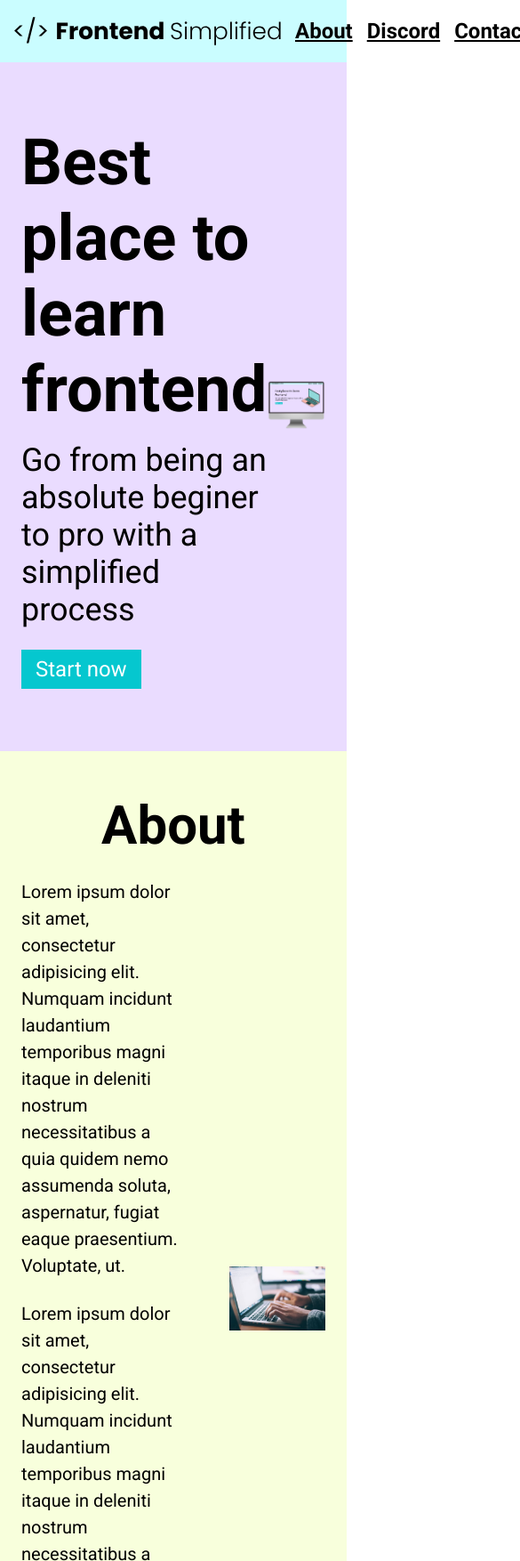
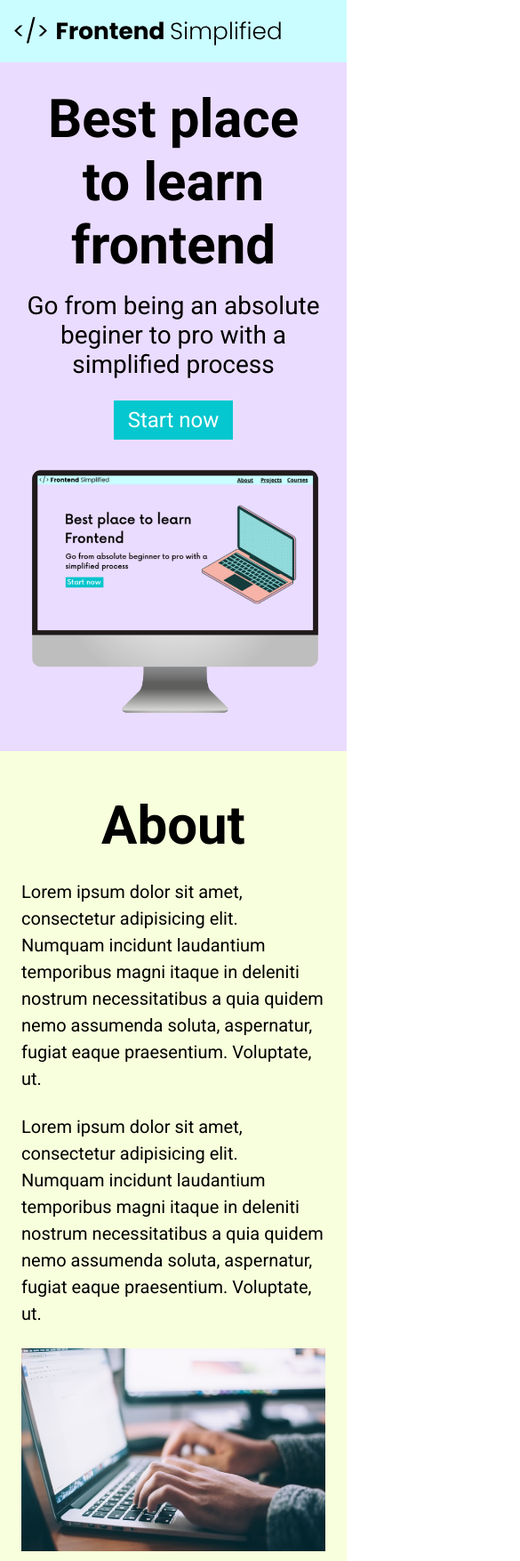
Before and after one commit to Phalcin/Other-Projects, a plain HTML site: page Html Practice/index.html in a window 390 px wide. Shown: the top 1754 px of the page at 89% size, 585 px wide, since content can reach past the window. Drawn offline with Linux system fonts and the light colour scheme.

Commit message:
full html and css finished

```diff
--- a/Html Practice/index.html
+++ b/Html Practice/index.html
@@ -21,10 +21,10 @@
     </nav>
     <header>
       <div class="row">
-        <div>
+        <div class="home__description">
           <h1>Best place to learn frontend</h1>
           <p class="sub-header">Go from being an absolute beginer to pro with a simplified process</p>
-          <button>Start now</button>
+          <button class="home__description--btn">Start now</button>
         </div>
         <figure>
           <img src="./assets/laptop.png" alt="Home page image">
--- a/Html Practice/style.css
+++ b/Html Practice/style.css
@@ -167,3 +167,72 @@ footer {
 .footer__link {
   padding: 0 16px;
 }
+
+/* small phones, tablets, large smartphones */
+@media (max-width: 728px) {
+  .row {
+    flex-direction: column;
+  }
+
+  .home__description {
+    margin-bottom: 24px;
+    display: flex;
+    flex-direction: column;
+    align-items: center;
+  }
+
+  .home__description--btn {
+    max-width: 240px;
+  }
+
+  h1 {
+    text-align: center;
+    font-size: 60px;
+  }
+
+  .sub-header {
+    text-align: center;
+    font-size: 28px;
+  }
+
+  ul {
+    display: none;
+  }
+
+  .section__description {
+    flex-direction: column;
+  }
+
+  .section__description--wrapper {
+    width: 100%;
+  }
+
+  .about__img--wrapper {
+    width: 100%;
+  }
+
+  #discord .section__description {
+    flex-direction: column-reverse;
+  }
+
+  form {
+    padding: 0 24px;
+  }
+
+  footer {
+    padding: 48px 24px;
+  }
+
+  .footer__logo {
+    max-width: 400px;
+  }
+
+  .footer__link {
+    padding: 0 3px;
+    font-size: 18px;
+  }
+
+  .footer__links {
+    margin-bottom: 24px;
+  }
+}
```
